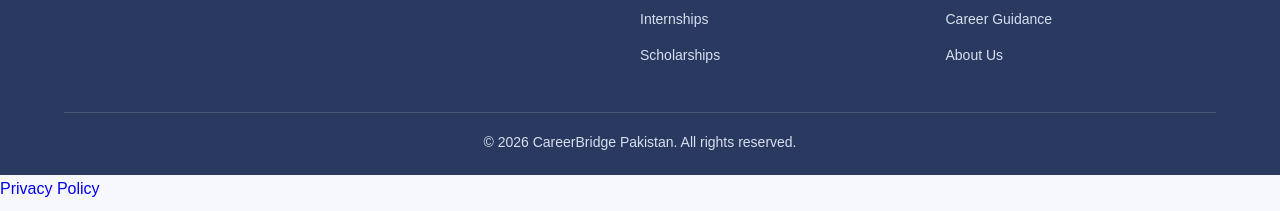
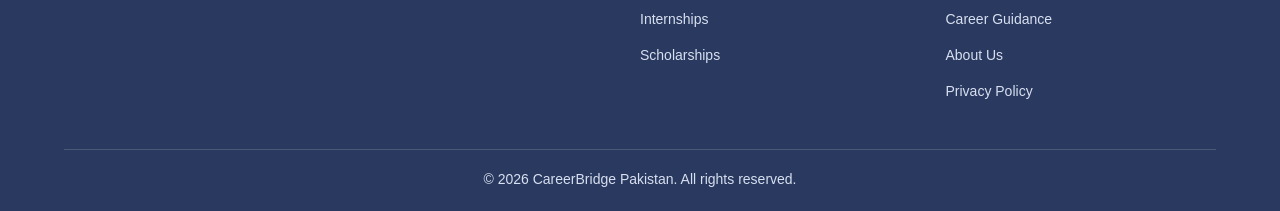
Before and after one commit to businesslover2027-maker/careerbridge-pakistan, a plain HTML site: page index.html in a window 1280 px wide. Shown: the part 7365-7576 px from the top of the page. Drawn offline with Linux system fonts and the light colour scheme.

Commit message:
Add files via upload

```diff
--- a/index.html
+++ b/index.html
@@ -498,6 +498,7 @@ document.getElementById("contactForm").addEventListener("submit", function(event
                         <li><a href="#cv">CV Builder</a></li>
                         <li><a href="#resources">Career Guidance</a></li>
                         <li><a href="#about">About Us</a></li>
+                        <li><a href="privacy-policy.html">Privacy Policy</a></li>
                     </ul>
                 </div>
             </div>
@@ -506,9 +507,6 @@ document.getElementById("contactForm").addEventListener("submit", function(event
             </div>
         </div>
     </footer>
-<p>
-    <a href="privacy-policy.html">Privacy Policy</a>
-</p>
     <script src="script.js"></script>
 </body>
 </html>
```
